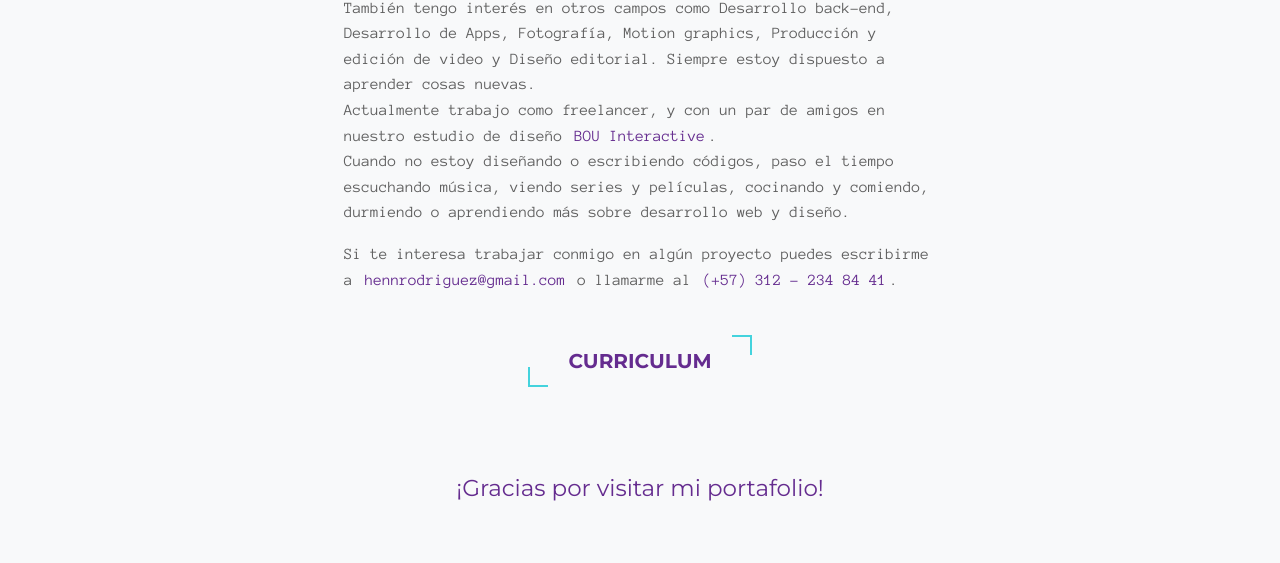
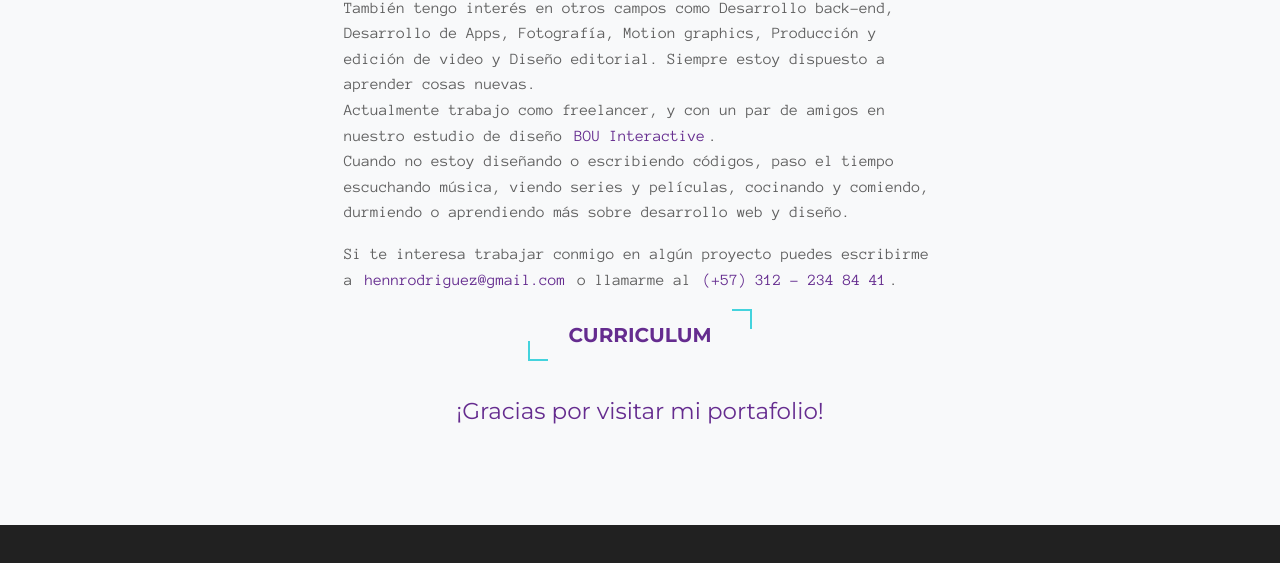
Before and after one commit to hennrodriguez/hennrodriguez.github.io, a plain HTML site: page index.html in a window 1280 px wide. Shown: the part 3491-4054 px from the top of the page. Drawn offline with nearby package versions, Linux system fonts and the light colour scheme.

Commit message:
Update index.html

```diff
--- a/index.html
+++ b/index.html
@@ -87,16 +87,16 @@
                     <span class="menu-item"><a class="link-proyecto" href="/otros-proyectos.html">OTROS PROYECTOS</a></span>
                 </nav>
                 <div class="social">
-                    <a class="link-icon"href="https://twitter.com/hennrodriguez">
+                    <a class="link-icon" href="https://twitter.com/hennrodriguez">
                         <svg xmlns="http://www.w3.org/2000/svg" xmlns:xlink="http://www.w3.org/1999/xlink" version="1.1" width="20" height="20"><path class="social-icon icon-twitter" d="M17.316 6.246c0.008 0.2 0 0.3 0 0.5 0 4.99-3.797 10.742-10.74 10.742-2.133 0-4.116-0.625-5.787-1.697 0.3 0 0.6 0.1 0.9 0.1 1.8 0 3.397-0.604 4.688-1.615-1.651-0.031-3.046-1.121-3.526-2.621 0.2 0 0.5 0.1 0.7 0.1 0.3 0 0.679-0.045 0.995-0.131-1.727-0.348-3.028-1.873-3.028-3.703 0-0.016 0-0.031 0-0.047 0.5 0.3 1.1 0.5 1.7 0.473-1.013-0.678-1.68-1.832-1.68-3.143 0-0.691 0.186-1.34 0.512-1.898 1.9 2.3 4.6 3.8 7.8 3.945-0.064-0.277-0.097-0.564-0.097-0.861 0-2.084 1.689-3.773 3.774-3.773 1.1 0 2.1 0.5 2.8 1.2 0.859-0.17 1.667-0.484 2.397-0.916-0.282 0.881-0.881 1.621-1.66 2.1 0.764-0.092 1.49-0.293 2.168-0.594-0.506 0.758-1.146 1.422-1.884 1.953z"/></svg>
                     </a>
-                    <a class="link-icon"href="https://instagram.com/hennrodriguez">
+                    <a class="link-icon" href="https://instagram.com/hennrodriguez">
                         <svg xmlns="http://www.w3.org/2000/svg" xmlns:xlink="http://www.w3.org/1999/xlink" version="1.1" width="20" height="20"><path class="social-icon icon-instagram" d="M17 1h-14c-1.1 0-2 0.9-2 2v14c0 1.1 0.9 2 2 2h14c1.1 0 2-0.899 2-2v-14c0-1.1-0.9-2-2-2zM9.984 15.523c3.059 0 5.538-2.481 5.538-5.539 0-0.338-0.043-0.664-0.103-0.984h1.581v7.216c0 0.382-0.31 0.69-0.693 0.69h-12.614c-0.383 0-0.693-0.308-0.693-0.69v-7.216h1.549c-0.061 0.32-0.104 0.646-0.104 1 0 3.1 2.5 5.5 5.5 5.539zM6.523 9.984c0-1.912 1.55-3.461 3.462-3.461s3.462 1.5 3.5 3.461-1.551 3.462-3.462 3.462c-1.913 0-3.462-1.55-3.462-3.462zM16.307 6h-1.615c-0.382 0-0.692-0.312-0.692-0.692v-1.617c0-0.382 0.31-0.691 0.691-0.691h1.615c0.384 0 0.7 0.3 0.7 0.691v1.616c0 0.381-0.31 0.693-0.693 0.693z"/></svg>
                     </a>
-                    <a class="link-icon"href="https://www.behance.net/hennrodriguez">
+                    <a class="link-icon" href="https://www.behance.net/hennrodriguez">
                         <svg xmlns="http://www.w3.org/2000/svg" xmlns:xlink="http://www.w3.org/1999/xlink" version="1.1" width="20" height="20"><path class="social-icon icon-behance" d="M8.072 9.301c0 0 1.892-0.147 1.892-2.459 0-2.315-1.548-3.441-3.51-3.441h-6.454v12.926h6.454c0 0 3.9 0.1 3.941-3.816-0.001-0.001 0.171-3.21-2.323-3.21zM2.844 5.697h3.61c0 0 0.9 0 0.9 1.3 0 1.346-0.516 1.541-1.102 1.541h-3.386v-2.885zM6.271 14.029h-3.427v-3.455h3.61c0 0 1.308-0.018 1.3 1.8 0 1.512-0.977 1.669-1.491 1.68zM15.649 6.688c-4.771 0-4.767 4.967-4.767 4.967s-0.326 4.9 4.8 4.941c0 0 4.2 0.3 4.243-3.437h-2.182c0 0 0.1 1.391-1.988 1.4 0 0-2.184 0.152-2.184-2.25h6.423c0.001-0.001 0.709-5.612-4.312-5.612zM17.59 10.574h-4.074c0 0 0.266-1.992 2.182-1.992s1.892 2 1.9 1.992zM18.097 4.16h-5.117v1.594h5.117v-1.594z"/></svg>
                     </a>
-                    <a class="link-icon"href="https://www.linkedin.com/in/hennrodriguez">
+                    <a class="link-icon" href="https://www.linkedin.com/in/hennrodriguez">
                         <svg xmlns="http://www.w3.org/2000/svg" xmlns:xlink="http://www.w3.org/1999/xlink" version="1.1" width="20" height="20"><path class="social-icon icon-behance" d="M5 3c0 1.062-0.71 1.976-2.001 1.976-1.215 0-1.999-0.862-1.999-1.924 0-1.090 0.76-2.052 2-2.052s1.976 0.9 2 2zM1 19v-13h4v13h-4z"/><path class="social-icon icon-behance" d="M7 10.444c0-1.545-0.051-2.836-0.102-3.951h3.594l0.178 1.723h0.076c0.506-0.811 1.746-2 3.822-2 2.5 0 4.4 1.7 4.4 5.342v7.442h-4v-6.861c0-1.594-0.607-2.81-2-2.81-1.062 0-1.594 0.86-1.873 1.569-0.102 0.254-0.127 0.608-0.127 0.963v7.139h-4v-8.556z"/></svg>
                     </a>
                 </div>
@@ -180,16 +180,12 @@
                         <br>
                         Cuando no estoy diseñando o escribiendo códigos, paso el tiempo escuchando música, viendo series y películas, cocinando y comiendo, durmiendo o aprendiendo más sobre desarrollo web y diseño.
                     </p>
-                    <p>
-                        Si te interesa trabajar conmigo en algún proyecto puedes escribirme a <a class="link-bg" href="mailto:hennrodriguez@gmail.com">hennrodriguez@gmail.com</a> o llamarme al <span class="link-bg">(+57) 312 - 234 84 41</span>.
-                        <br><br>
-                        <div class="align-center">
-                            <a class="button" href="/HennRodriguez-Curriculum.pdf">Curriculum</a>
-                            <!-- <a class="button" href="/HV.pdf">Hoja de Vida</a> -->
-                        </div>
-                        <br><br>
-                        <h3 class="align-center">¡Gracias por visitar mi portafolio!</h3>
-                    </p>
+                    <p>Si te interesa trabajar conmigo en algún proyecto puedes escribirme a <a class="link-bg" href="mailto:hennrodriguez@gmail.com">hennrodriguez@gmail.com</a> o llamarme al <span class="link-bg">(+57) 312 - 234 84 41</span>.</p>
+                    <div class="align-center">
+                        <a class="button" href="/HennRodriguez-Curriculum.pdf">Curriculum</a>
+                        <!-- <a class="button" href="/HV.pdf">Hoja de Vida</a> -->
+                    </div>
+                    <h3 class="align-center">¡Gracias por visitar mi portafolio!</h3>
                 </div>
             </div>
         </section>
@@ -198,16 +194,16 @@
             <div class="row">
                 <div class="col-l-12">
                     <div class="social-footer">
-                        <a class="link-icon"href="https://twitter.com/hennrodriguez">
+                        <a class="link-icon" href="https://twitter.com/hennrodriguez">
                             <svg xmlns="http://www.w3.org/2000/svg" xmlns:xlink="http://www.w3.org/1999/xlink" version="1.1" width="20" height="20"><path class="social-icon-footer icon-twitter" d="M17.316 6.246c0.008 0.2 0 0.3 0 0.5 0 4.99-3.797 10.742-10.74 10.742-2.133 0-4.116-0.625-5.787-1.697 0.3 0 0.6 0.1 0.9 0.1 1.8 0 3.397-0.604 4.688-1.615-1.651-0.031-3.046-1.121-3.526-2.621 0.2 0 0.5 0.1 0.7 0.1 0.3 0 0.679-0.045 0.995-0.131-1.727-0.348-3.028-1.873-3.028-3.703 0-0.016 0-0.031 0-0.047 0.5 0.3 1.1 0.5 1.7 0.473-1.013-0.678-1.68-1.832-1.68-3.143 0-0.691 0.186-1.34 0.512-1.898 1.9 2.3 4.6 3.8 7.8 3.945-0.064-0.277-0.097-0.564-0.097-0.861 0-2.084 1.689-3.773 3.774-3.773 1.1 0 2.1 0.5 2.8 1.2 0.859-0.17 1.667-0.484 2.397-0.916-0.282 0.881-0.881 1.621-1.66 2.1 0.764-0.092 1.49-0.293 2.168-0.594-0.506 0.758-1.146 1.422-1.884 1.953z"/></svg>
                         </a>
-                        <a class="link-icon"href="https://instagram.com/hennrodriguez">
+                        <a class="link-icon" href="https://instagram.com/hennrodriguez">
                             <svg xmlns="http://www.w3.org/2000/svg" xmlns:xlink="http://www.w3.org/1999/xlink" version="1.1" width="20" height="20"><path class="social-icon-footer icon-instagram" d="M17 1h-14c-1.1 0-2 0.9-2 2v14c0 1.1 0.9 2 2 2h14c1.1 0 2-0.899 2-2v-14c0-1.1-0.9-2-2-2zM9.984 15.523c3.059 0 5.538-2.481 5.538-5.539 0-0.338-0.043-0.664-0.103-0.984h1.581v7.216c0 0.382-0.31 0.69-0.693 0.69h-12.614c-0.383 0-0.693-0.308-0.693-0.69v-7.216h1.549c-0.061 0.32-0.104 0.646-0.104 1 0 3.1 2.5 5.5 5.5 5.539zM6.523 9.984c0-1.912 1.55-3.461 3.462-3.461s3.462 1.5 3.5 3.461-1.551 3.462-3.462 3.462c-1.913 0-3.462-1.55-3.462-3.462zM16.307 6h-1.615c-0.382 0-0.692-0.312-0.692-0.692v-1.617c0-0.382 0.31-0.691 0.691-0.691h1.615c0.384 0 0.7 0.3 0.7 0.691v1.616c0 0.381-0.31 0.693-0.693 0.693z"/></svg>
                         </a>
-                        <a class="link-icon"href="https://www.behance.net/hennrodriguez">
+                        <a class="link-icon" href="https://www.behance.net/hennrodriguez">
                             <svg xmlns="http://www.w3.org/2000/svg" xmlns:xlink="http://www.w3.org/1999/xlink" version="1.1" width="20" height="20"><path class="social-icon-footer icon-behance" d="M8.072 9.301c0 0 1.892-0.147 1.892-2.459 0-2.315-1.548-3.441-3.51-3.441h-6.454v12.926h6.454c0 0 3.9 0.1 3.941-3.816-0.001-0.001 0.171-3.21-2.323-3.21zM2.844 5.697h3.61c0 0 0.9 0 0.9 1.3 0 1.346-0.516 1.541-1.102 1.541h-3.386v-2.885zM6.271 14.029h-3.427v-3.455h3.61c0 0 1.308-0.018 1.3 1.8 0 1.512-0.977 1.669-1.491 1.68zM15.649 6.688c-4.771 0-4.767 4.967-4.767 4.967s-0.326 4.9 4.8 4.941c0 0 4.2 0.3 4.243-3.437h-2.182c0 0 0.1 1.391-1.988 1.4 0 0-2.184 0.152-2.184-2.25h6.423c0.001-0.001 0.709-5.612-4.312-5.612zM17.59 10.574h-4.074c0 0 0.266-1.992 2.182-1.992s1.892 2 1.9 1.992zM18.097 4.16h-5.117v1.594h5.117v-1.594z"/></svg>
                         </a>
-                        <a class="link-icon"href="https://www.linkedin.com/in/hennrodriguez">
+                        <a class="link-icon" href="https://www.linkedin.com/in/hennrodriguez">
                             <svg xmlns="http://www.w3.org/2000/svg" xmlns:xlink="http://www.w3.org/1999/xlink" version="1.1" width="20" height="20"><path class="social-icon-footer icon-linkedin" d="M5 3c0 1.062-0.71 1.976-2.001 1.976-1.215 0-1.999-0.862-1.999-1.924 0-1.090 0.76-2.052 2-2.052s1.976 0.9 2 2zM1 19v-13h4v13h-4z"/><path class="social-icon-footer icon-linkedin" d="M7 10.444c0-1.545-0.051-2.836-0.102-3.951h3.594l0.178 1.723h0.076c0.506-0.811 1.746-2 3.822-2 2.5 0 4.4 1.7 4.4 5.342v7.442h-4v-6.861c0-1.594-0.607-2.81-2-2.81-1.062 0-1.594 0.86-1.873 1.569-0.102 0.254-0.127 0.608-0.127 0.963v7.139h-4v-8.556z"/></svg>
                         </a>
                     </div>
```
